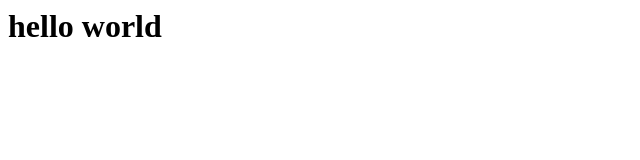
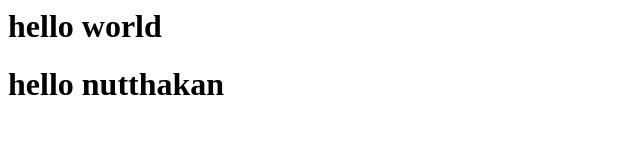
Before and after one commit to sonotehc/SE, a plain HTML site: page index.html in a window 1280 px wide. Shown: the whole page, without its empty margins (0-640 px from the left). Drawn offline with Linux system fonts and the light colour scheme.

Commit message:
Update index.html
add name

```diff
--- a/index.html
+++ b/index.html
@@ -1 +1,2 @@
 <h1>hello world</h1>
+<h1>hello nutthakan</h1>
```
